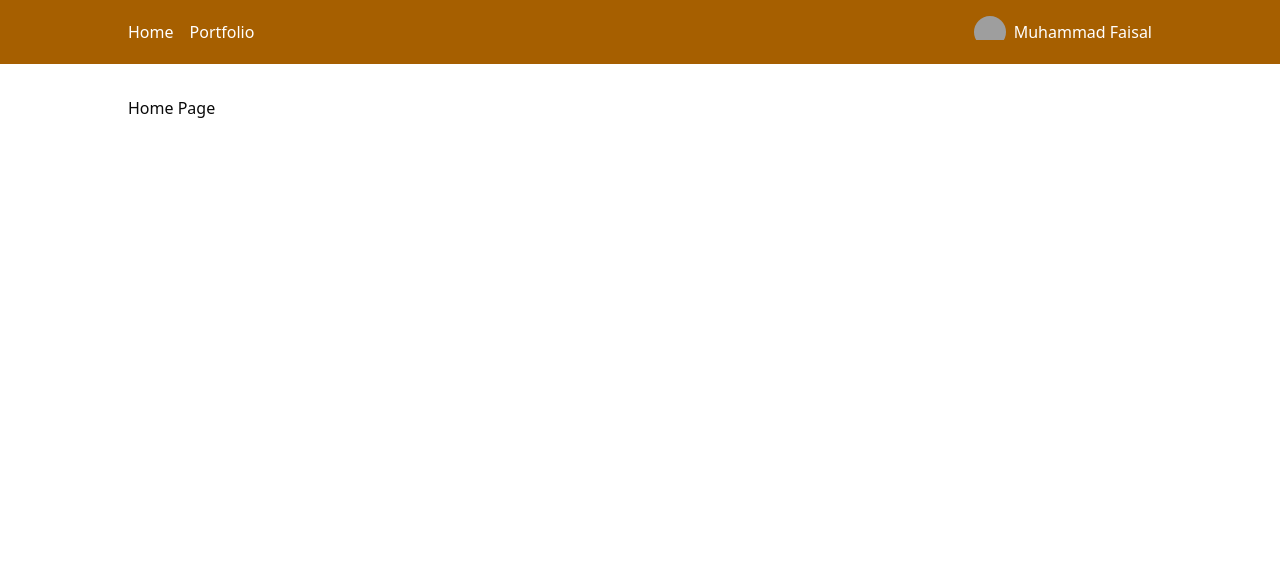
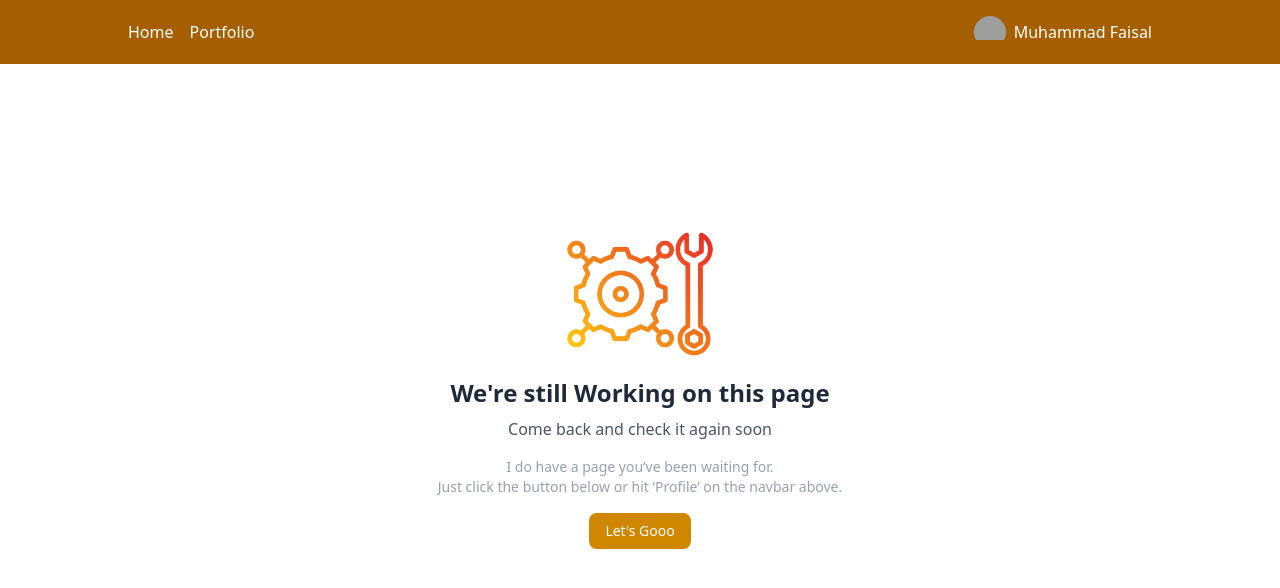
Before and after one commit to matfaisall/portfolio-page-builder, a Next.js app: page / in a window 1280 px wide. Shown: the top 588 px of the page. Built offline with nearby package versions, Linux system fonts and the light colour scheme; grey boxes are pictures that could not be loaded.

Commit message:
feat (dev) : add page under maintenance

```diff
--- a/src/app/about/edit/page.jsx
+++ b/src/app/about/edit/page.jsx
@@ -16,7 +16,6 @@ import { Avatar, AvatarFallback, AvatarImage } from "@radix-ui/react-avatar";
 import CardPortfolio from "@/components/shared/Card/CardPortfolio";
 import FileUploader from "@/components/shared/Input/FileUploader";
 import { Calendar22 } from "@/components/shared/Input/DatePicker";
-
 import useEdit from "./useEdit";
 
 const EditProfile = () => {
--- a/src/app/about/page.jsx
+++ b/src/app/about/page.jsx
@@ -31,7 +31,7 @@ const About = () => {
             >
               <Button
                 variant="outline"
-                className="flex items-center gap-1 text-black bg-white/80 hover:bg-white"
+                className="flex items-center gap-1 text-black bg-white/80 hover:bg-white cursor-pointer"
               >
                 <Pencil size={14} />
                 Edit Profile
--- a/src/app/page.jsx
+++ b/src/app/page.jsx
@@ -1,7 +1,33 @@
+"use client";
+import Image from "next/image";
+import { useRouter } from "next/navigation";
+import { Button } from "@/components/ui/button";
+
 export default function Home() {
+  const router = useRouter();
   return (
-    <div className="py-8">
-      <h1>Home Page</h1>
+    <div className="min-h-[80vh] flex flex-col items-center justify-center text-center">
+      <Image
+        src="/maintenance.png"
+        alt="404 Not Found"
+        width={150}
+        height={150}
+        className="mb-2"
+      />
+      <h1 className="text-2xl font-bold text-gray-800 mb-2">
+        We're still Working on this page
+      </h1>
+      <p className="text-gray-600 mb-4">Come back and check it again soon</p>
+      <p className="text-gray-400 mb-4 text-sm">
+        I do have a page you’ve been waiting for. <br /> Just click the button
+        below or hit ‘Profile’ on the navbar above.{" "}
+      </p>
+      <Button
+        onClick={() => router.push("/about")}
+        className="bg-yellow-600 text-white cursor-pointer"
+      >
+        Let's Gooo
+      </Button>
     </div>
   );
 }
```
Also changed, not shown: public/maintenance.png (added).
